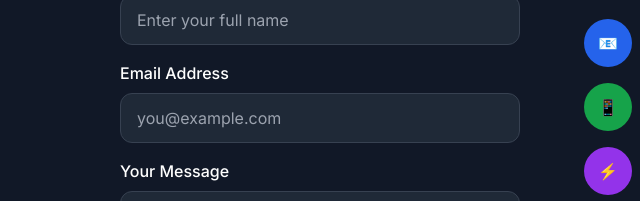
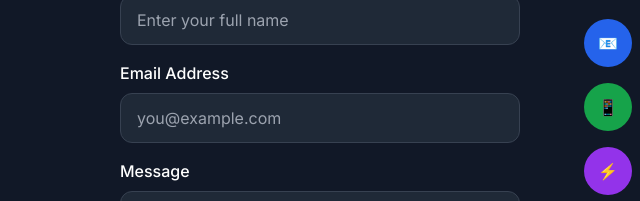
Before and after one commit to ppeterz/portfolio, a plain HTML site: page index.html in a window 1280 px wide. Shown: the part 3649-3850 px from the top of the page, 88-728 px from the left. Drawn offline with nearby package versions, Linux system fonts and the light colour scheme.

Commit message:
Fix label text for message input in contact section

```diff
--- a/index.html
+++ b/index.html
@@ -414,7 +414,7 @@
               </div>
 
               <div>
-                <label for="message" class="block mb-2 font-medium">Your Message</label>
+                <label for="message" class="block mb-2 font-medium"> Message</label>
                 <textarea
                   id="message"
                   name="message"
```
